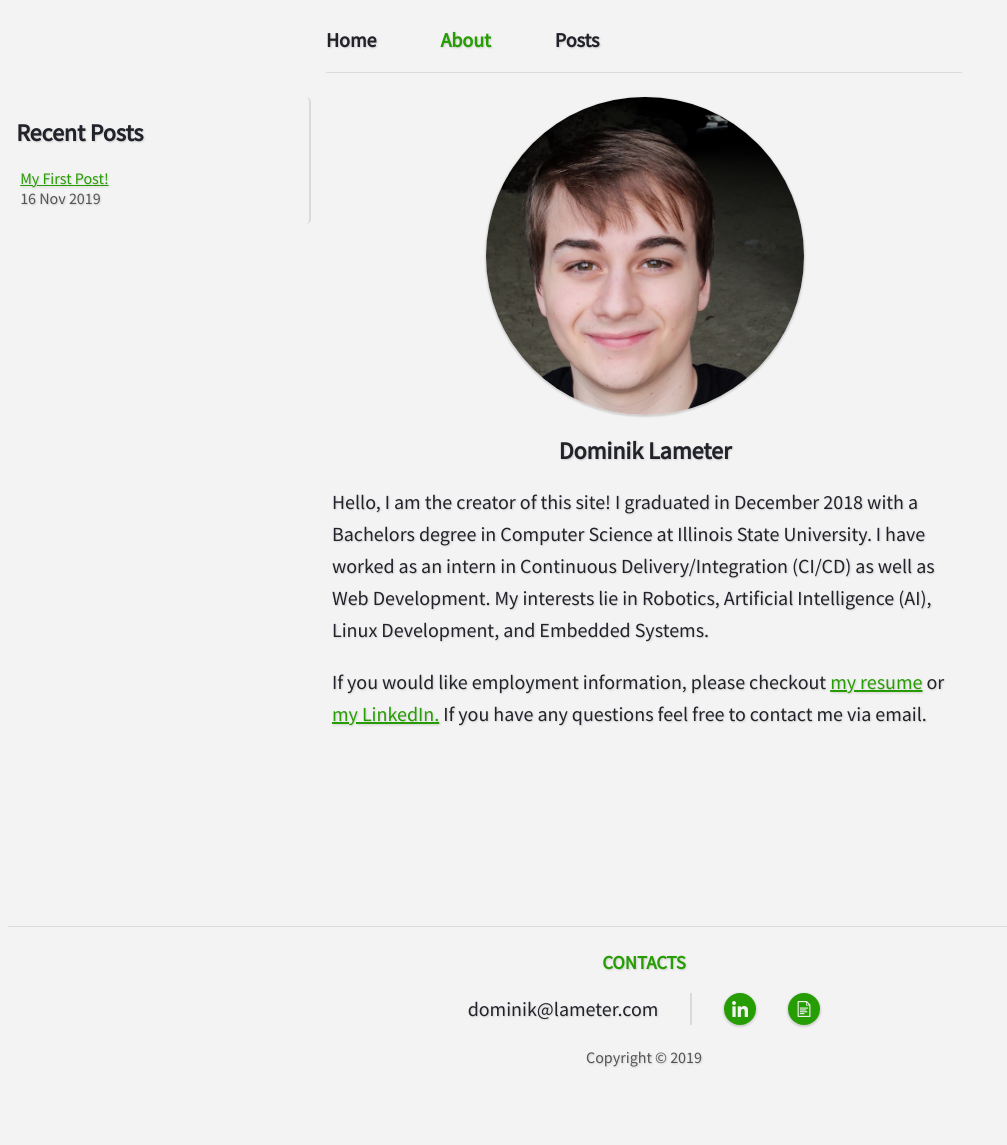
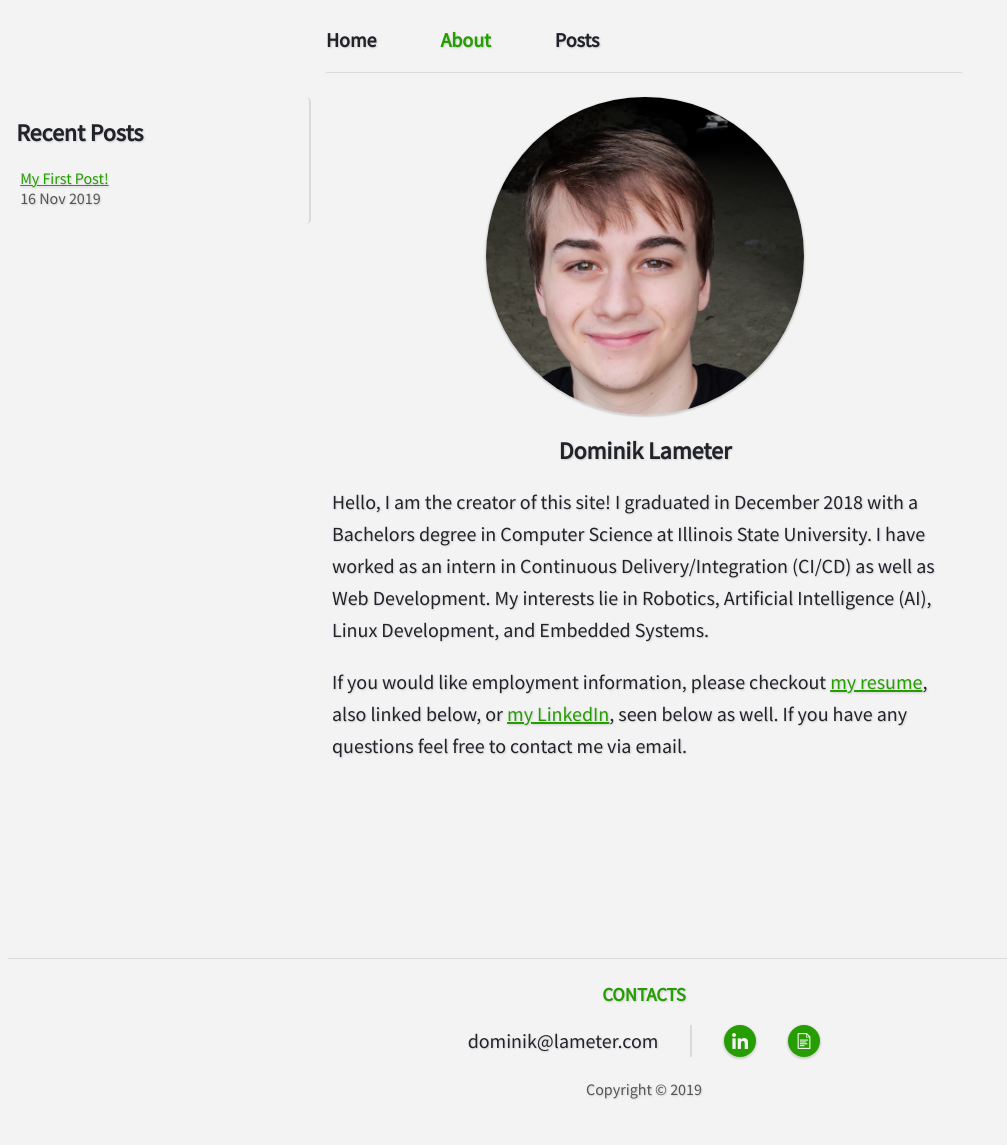
Before and after one commit to dlameter/dlameter.github.io, a Jekyll site: the page built from about.html, in a window 1280 px wide. Shown: the whole page, without its empty margins (0-1007 px from the left). Built offline with Jekyll 4.4.1, drawn with Linux system fonts in a browser that asks for light colours; before the commit the page ends 1113 px from its top, so only the background shows below that.

Commit message:
Adding posts and about pages missing from previous commit

```diff
--- a/about.html
+++ b/about.html
@@ -9,4 +9,4 @@ title: About
 <p>Hello, I am the creator of this site! I graduated in December 2018 with a Bachelors degree in Computer Science at Illinois State University. I have worked as an intern in Continuous Delivery/Integration (CI/CD) as well as Web Development. My interests lie in Robotics, Artificial Intelligence (AI), Linux Development, and Embedded Systems.</p>
 
 <!-- TODO Make sure resumes posted here have no phone number -->
-<p>If you would like employment information, please checkout <a href="https://drive.google.com/open?id=1j8zg5ahFgp0hFMTfOWRpoB_dn-HY-jl2">my resume</a> or <a href="https://www.linkedin.com/in/dlameter/">my LinkedIn.</a> If you have any questions feel free to contact me via email.</p>
+<p>If you would like employment information, please checkout <a href="https://drive.google.com/open?id=1j8zg5ahFgp0hFMTfOWRpoB_dn-HY-jl2">my resume</a>, also linked below, or <a href="https://www.linkedin.com/in/dlameter/">my LinkedIn</a>, seen below as well. If you have any questions feel free to contact me via email.</p>
--- a/posts.html
+++ b/posts.html
@@ -1,5 +1,5 @@
 ---
-layout: default
+layout: posts
 title: Posts
 ---
 <h1>Posts</h1>
```
